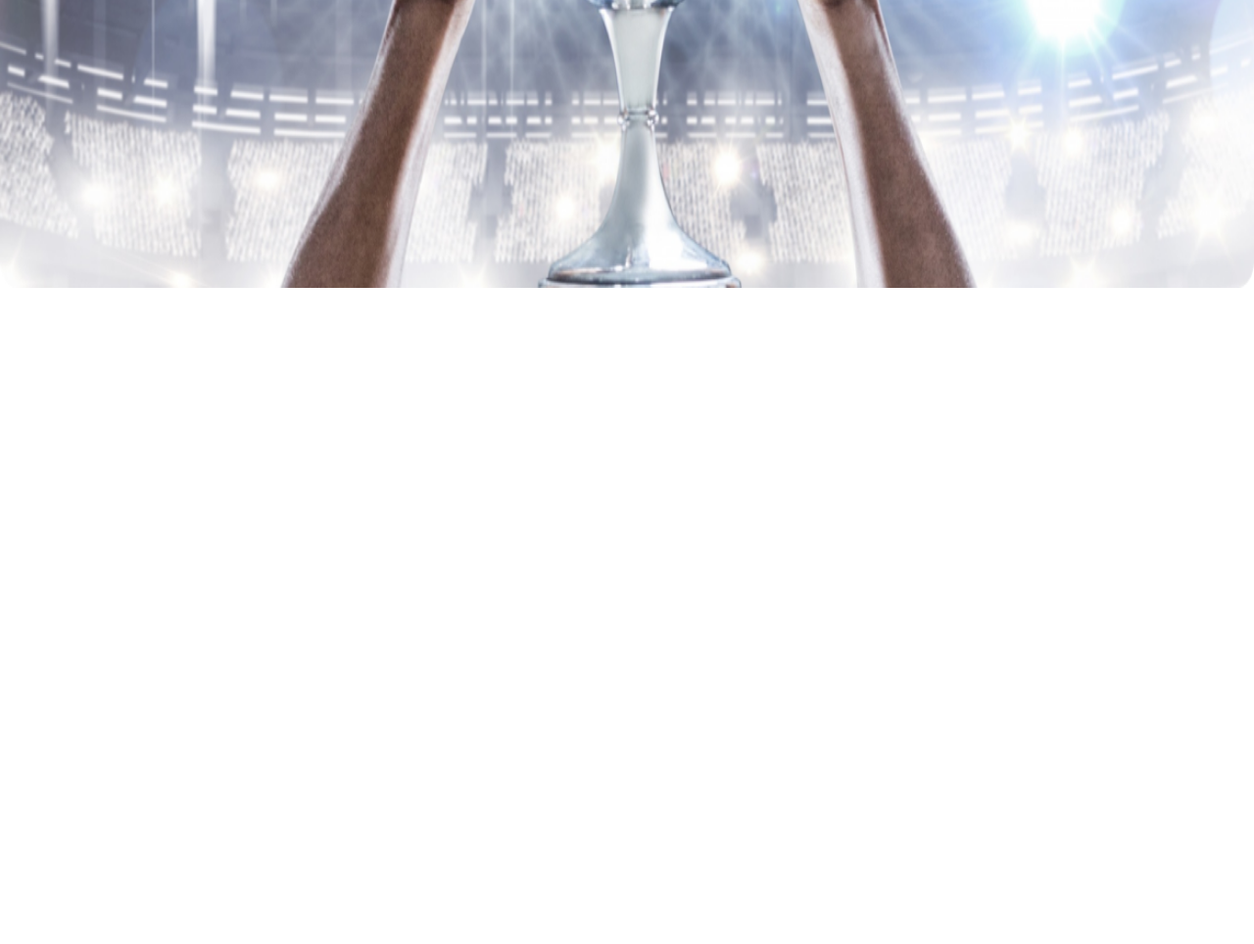
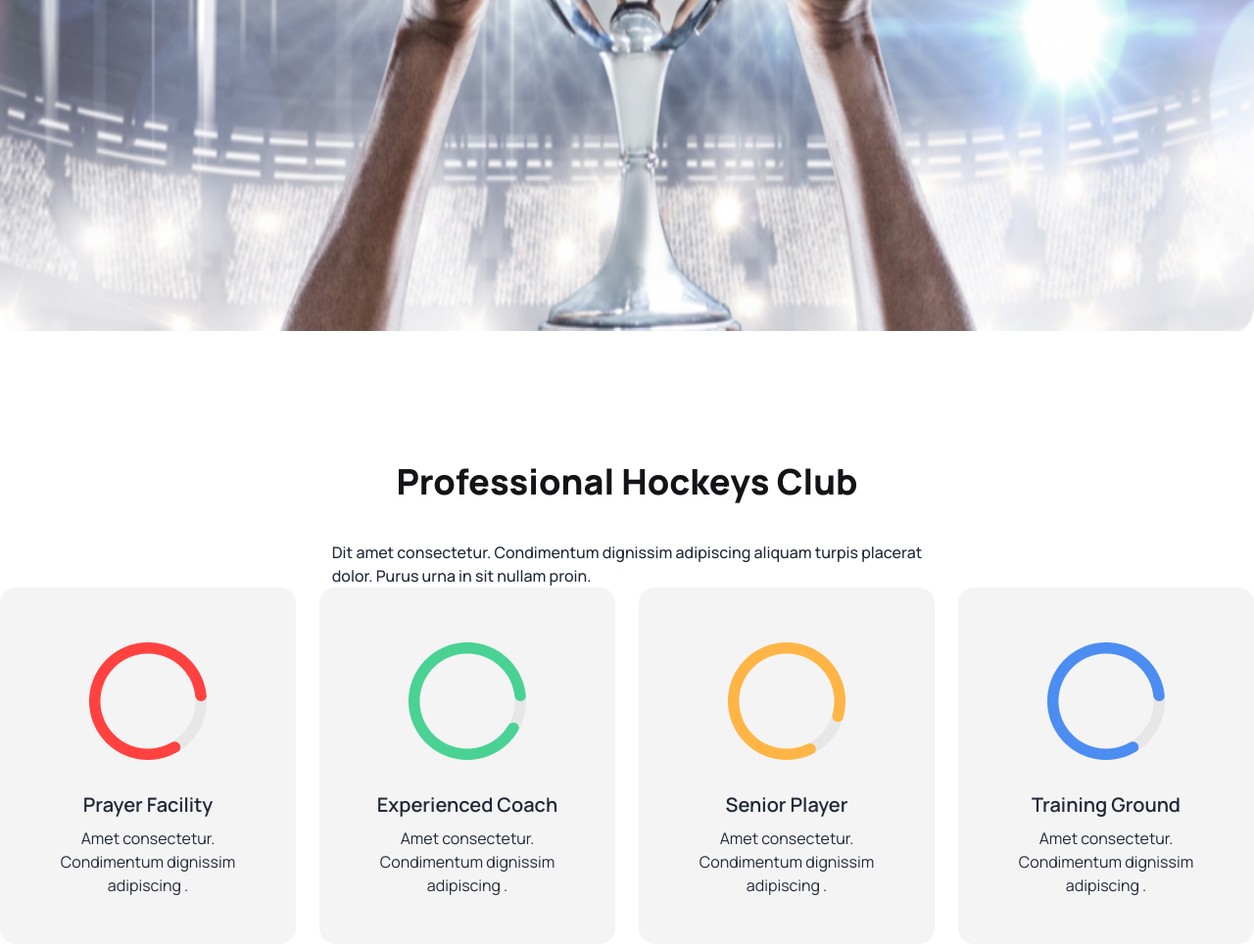
Before and after one commit to iatoha/iat-assinment-3, a plain HTML site: page index.html in a window 1280 px wide. Shown: the part 790-1754 px from the top of the page at 98% size. Before the commit the page ends 1090 px from the top, so only its background shows below. Drawn offline with nearby package versions, Linux system fonts and the light colour scheme; grey boxes are pictures that could not be loaded.

Commit message:
card section done then add

```diff
--- a/index.html
+++ b/index.html
@@ -13,9 +13,22 @@
     <link rel="preconnect" href="https://fonts.gstatic.com" crossorigin>
     <link href="https://fonts.googleapis.com/css2?family=Manrope:wght@400;500;600;700;800&display=swap"
         rel="stylesheet">
+        <!-- extra color -->
+        <script>
+            tailwind.config = {
+              theme: {
+                extend: {
+                  colors: {
+                    clifford: '#da373d',
+                    'btn-color':'#FF4240'
+                  }
+                }
+              }
+            }
+          </script>
     <!-- style -->
     <style>
-        .font-manrope {
+        .font-manrope{
             font-family: 'Manrope', sans-serif;
         }
     </style>
@@ -60,13 +73,13 @@
                     </div>
                     <div class="navbar-end">
                         <img src="Images/Frame.png" alt="">
-                        <a class="btn bg-[#FF4240] text-white gap: 10px px-6 font-bold ml-6">Get Ticket</a>
+                        <a class="btn bg-btn-color text-white gap: 10px px-6 font-bold ml-6">Get Ticket</a>
                     </div>
                 </div>
             </div>
         </section>
         <!-- tropy section -->
-        <section class="container mx-auto my-auto">
+        <section class="container mx-auto my-auto mt-11">
             <div class="carousel w-full">
                 <div id="slide1" class="carousel-item relative w-full">
                   <img src="Images/1.png" class="w-full" />
@@ -100,7 +113,73 @@
         </section>
     </header>
     <main>
-
+        <!-- card section -->
+        <section class="container mx-auto my-auto mt-32">
+            <div class="font-manrope ">
+                <h1 class="font-extrabold text-4xl text-[#131318] flex items-center justify-center">Professional Hockeys Club</h1>
+                <p class="font-medium flex items-center justify-center mt-10">Dit amet consectetur. Condimentum dignissim adipiscing aliquam turpis placerat
+                    <br>
+                     dolor. Purus urna in sit nullam proin. </p>
+                     <div class="gap-6 grid grid-cols-1 md:grid-cols-2 lg:grid-cols-4">
+                        <!-- 1st card -->
+                        <div class="card  p-4  bg-gradient-to-r from-[#F4F4F4] to-[#F4F4F4] ">
+                            <figure class="px-10 pt-10">
+                              <img src="Images/Group 9.png" alt="Shoes" class="rounded-xl" />
+                            </figure>
+                            <div class="card-body items-center text-center">
+                              <h2 class="card-title text-xl font-semibold">
+                                Prayer Facility
+                            </h2>
+                              <p class="text-base p-color">
+                                Amet consectetur. Condimentum dignissim adipiscing .
+                            </p>
+                            </div>
+                          </div>
+                        <!-- 2 card -->
+                        <div class="card  p-4  bg-gradient-to-r from-[#F4F4F4] to-[#F4F4F4] ">
+                            <figure class="px-10 pt-10">
+                              <img src="Images/circle 2.png" alt="Shoes" class="rounded-xl" />
+                            </figure>
+                            <div class="card-body items-center text-center">
+                              <h2 class="card-title text-xl font-semibold">
+                                Experienced Coach
+                            </h2>
+                              <p class="text-base p-color">
+                                Amet consectetur. Condimentum dignissim adipiscing .
+                            </p>
+                            </div>
+                          </div>
+                        <!-- 3 card -->
+                        <div class="card  p-4  bg-gradient-to-r from-[#F4F4F4] to-[#F4F4F4] ">
+                            <figure class="px-10 pt-10">
+                              <img src="Images/circle 3.png" alt="Shoes" class="rounded-xl" />
+                            </figure>
+                            <div class="card-body items-center text-center">
+                              <h2 class="card-title text-xl font-semibold">
+                                Senior Player
+                            </h2>
+                              <p class="text-base p-color">
+                                Amet consectetur. Condimentum dignissim adipiscing .
+                            </p>
+                            </div>
+                          </div>
+                        <!-- 4 card -->
+                        <div class="card  p-4  bg-gradient-to-r from-[#F4F4F4] to-[#F4F4F4] ">
+                            <figure class="px-10 pt-10">
+                              <img src="Images/circle 4.png" alt="Shoes" class="rounded-xl" />
+                            </figure>
+                            <div class="card-body items-center text-center">
+                              <h2 class="card-title text-xl font-semibold">
+                                Training Ground
+                            </h2>
+                              <p class="text-base p-color">
+                                Amet consectetur. Condimentum dignissim adipiscing .
+                            </p>
+                            </div>
+                          </div>
+                    </div>
+            </div>
+        </section>
     </main>
     <footer>
 
```
Also changed, not shown: Images/Group 9.png (added), Images/circle 2.png (added), Images/circle 3.png (added), Images/circle 4.png (added), index2.html (added).
